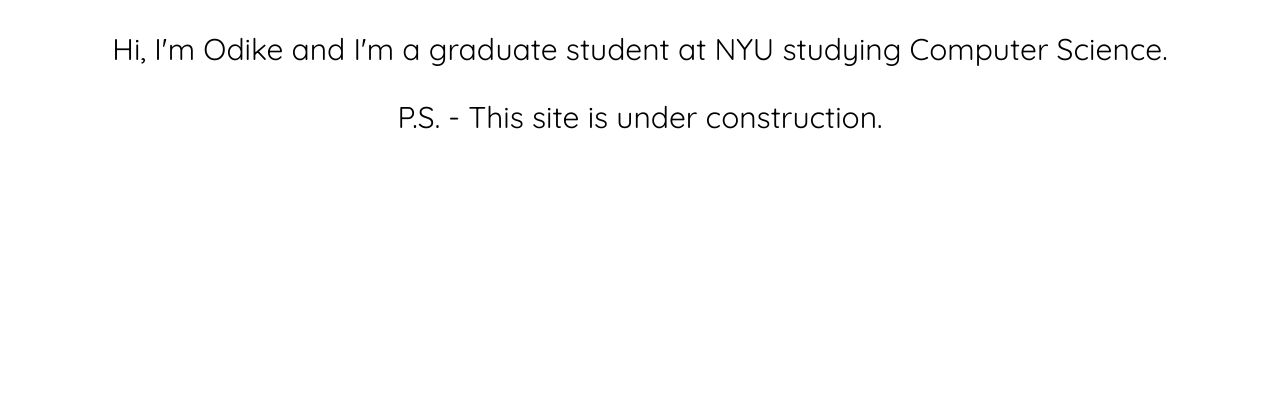
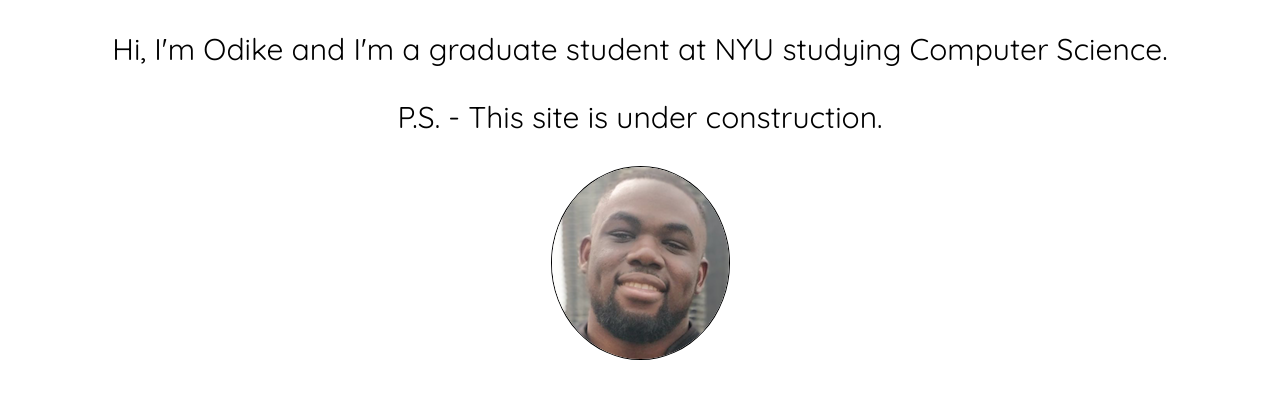
Before and after one commit to odike/odike.github.io, a plain HTML site: page index.html in a window 1280 px wide. Drawn offline with Linux system fonts and the light colour scheme.

Commit message:
profile image

```diff
--- a/index.html
+++ b/index.html
@@ -14,5 +14,6 @@
     <body>
         <p>Hi, I'm Odike and I'm a graduate student at NYU studying Computer Science.</p>
         <p>P.S. - This site is under construction.</p>
+        <img class="img_center" src="images/profilepic.jpg"/>
     </body>
 </html>
--- a/stylesheets/main.css
+++ b/stylesheets/main.css
@@ -4,5 +4,14 @@ p{
     font-family: 'Quicksand', sans-serif;
 }
 
+.img_center{
+    display: block;
+    margin-left: auto;
+    margin-right: auto;
+    border-radius: 50%;
+    border-style: solid;
+    border-width: 0.5px;
+}
+
 /* font-family: 'Lora', serif;
 font-family: 'Quicksand', sans-serif; */
```
Also changed, not shown: images/profilepic.jpg (added), 1 other file.
